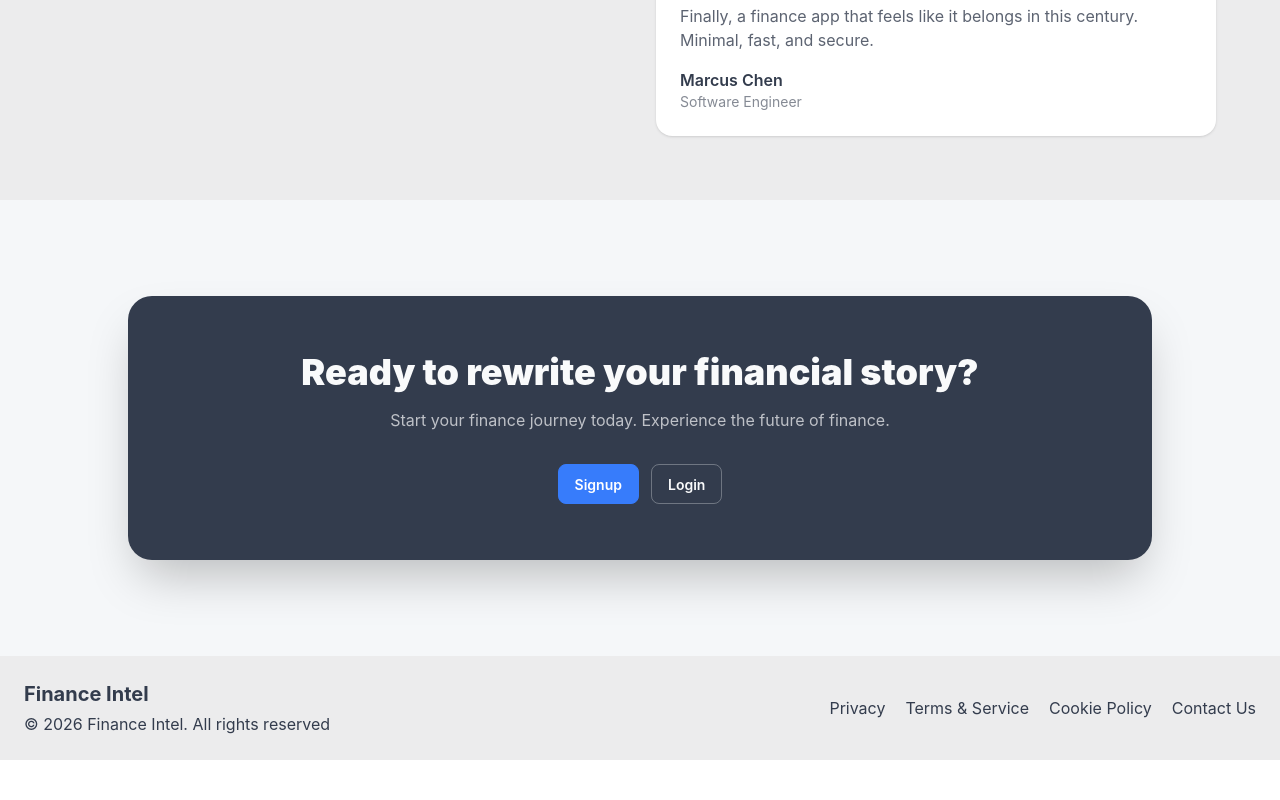
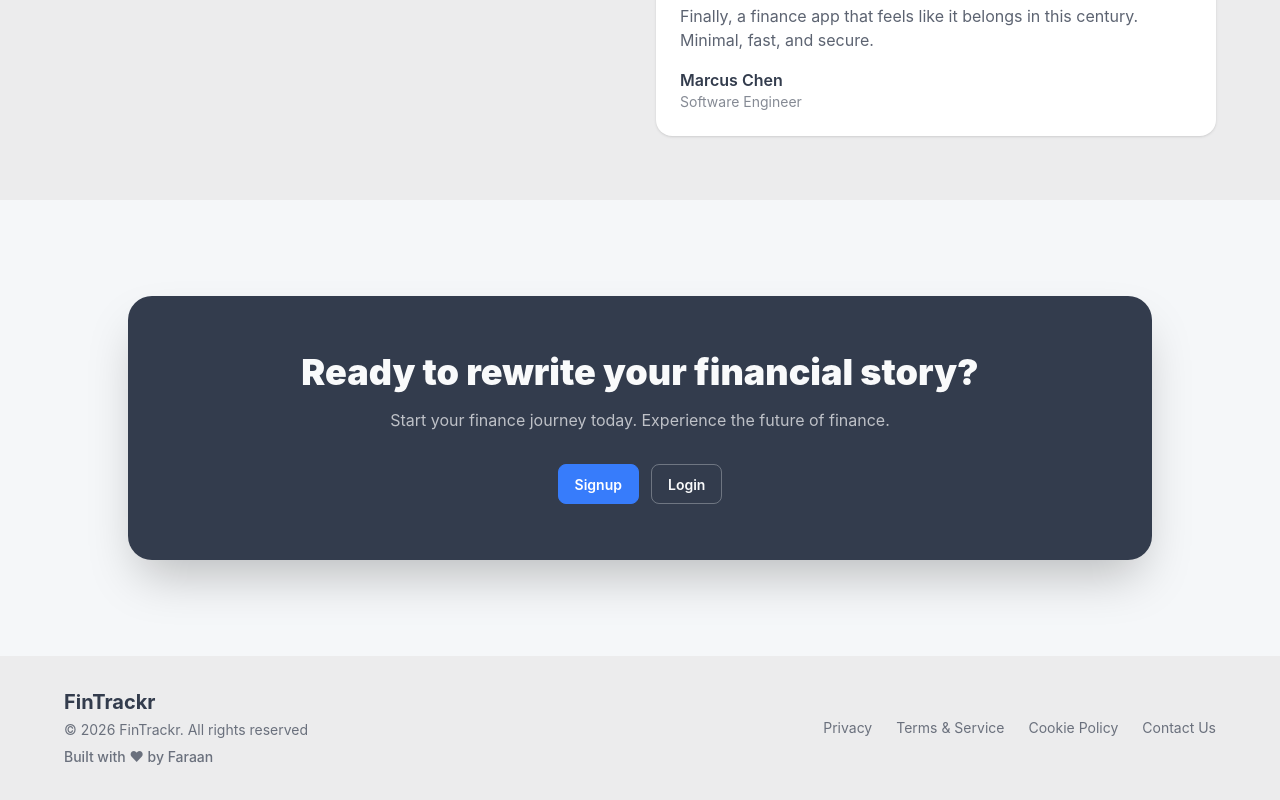
Before and after one commit to MohammedFaraan/expense-tracker-frontend, a React (Vite) app: page / in a window 1280 px wide. Shown: the part 1498-2298 px from the top of the page. Before the commit the page ends 2258 px from the top, so only its background shows below. Built offline with nearby package versions, Linux system fonts and the light colour scheme; no server answers.

Commit message:
feat: update footer styling and content in Home component for improved layout and branding

```diff
--- a/src/pages/Home.jsx
+++ b/src/pages/Home.jsx
@@ -259,18 +259,38 @@ function Home() {
           </div>
         </div>
       </section>
-      <footer className="flex items-center justify-between bg-base-200/70 px-6 py-6">
-        <div className="space-y-1">
-          <h2 className="font-bold text-xl">Finance Intel</h2>
-          <p>
-            &copy; {new Date().getFullYear()} Finance Intel. All rights reserved
-          </p>
-        </div>
-        <div className="flex gap-5 align-middle ">
-          <p>Privacy</p>
-          <p>Terms & Service</p>
-          <p>Cookie Policy</p>
-          <p>Contact Us</p>
+      <footer className="bg-base-200/70 px-6 py-8 lg:px-12">
+        <div className="mx-auto flex max-w-6xl flex-col gap-6 md:flex-row md:items-center md:justify-between">
+          <div className="space-y-1 text-left">
+            <h2 className="font-bold text-xl text-base-content">FinTrackr</h2>
+            <p className="text-sm text-base-content/70">
+
+              &copy; {new Date().getFullYear()} FinTrackr. All rights reserved
+            </p>
+            <a
+              href="https://github.com/MohammedFaraan/"
+              target="_blank"
+              rel="noreferrer"
+              className="link link-hover text-sm text-base-content/70 font-medium"
+            >
+              Built with &#10084; by Faraan
+            </a>
+          </div>
+
+          <nav className="flex flex-wrap gap-x-6 gap-y-2 text-sm text-base-content/70 md:justify-end">
+            <a className="link link-hover" href="#">
+              Privacy
+            </a>
+            <a className="link link-hover" href="#">
+              Terms &amp; Service
+            </a>
+            <a className="link link-hover" href="#">
+              Cookie Policy
+            </a>
+            <a className="link link-hover" href="#">
+              Contact Us
+            </a>
+          </nav>
         </div>
       </footer>
     </div>
```
Also changed, not shown: 1 other file (tests, documents, lock files or other folders).
